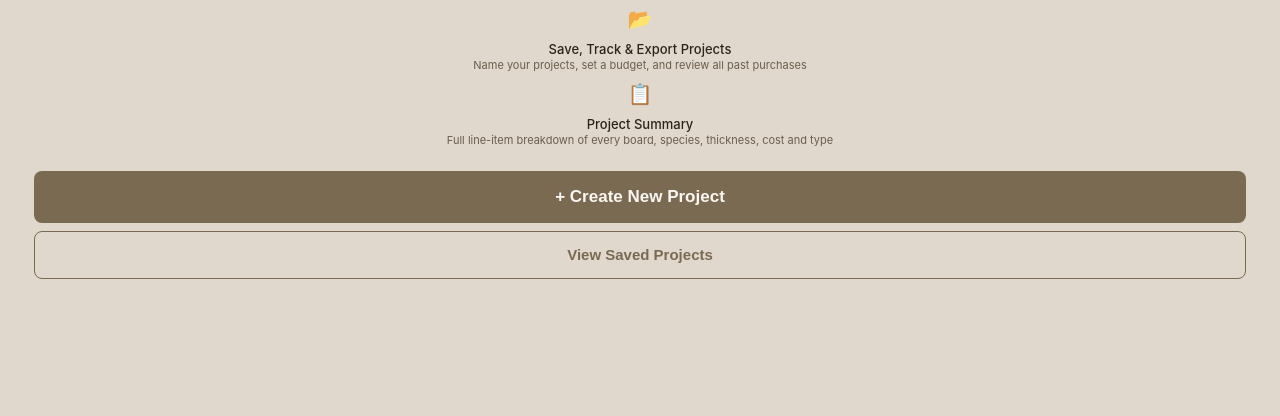
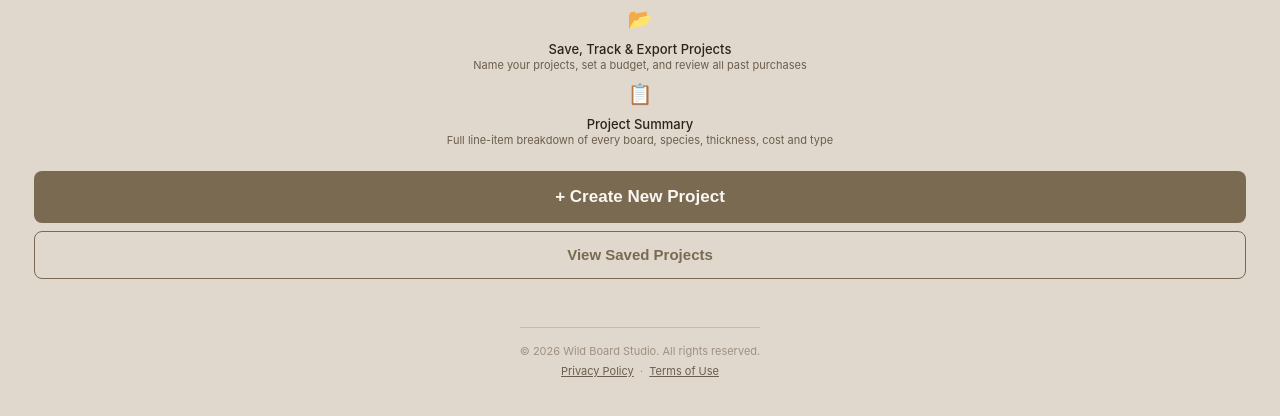
Before and after one commit to wildboardstudio/wild-board-calculator, a plain HTML site: page index.html in a window 1280 px wide. Shown: the part 310-726 px from the top of the page. Drawn offline with nearby package versions, Linux system fonts and the light colour scheme.

Commit message:
Update index.html

```diff
--- a/index.html
+++ b/index.html
@@ -400,6 +400,16 @@
   <div class="landing-cta">
     <button class="btn-create" id="start-btn">+ Create New Project</button>
     <button class="btn-saved" id="landing-saved-link">View Saved Projects</button>
+  </div>
+
+  <!-- Footer -->
+  <div style="margin-top:28px;padding:16px 0 24px;border-top:1px solid var(--border);text-align:center;">
+    <p style="font-size:11px;color:var(--text3);margin-bottom:6px;">&copy; 2026 Wild Board Studio. All rights reserved.</p>
+    <p style="font-size:11px;color:var(--text3);">
+      <a href="https://www.wildboardstudio.com/privacy-policy-calc" target="_blank" style="color:var(--text2);text-decoration:underline;">Privacy Policy</a>
+      &nbsp;&middot;&nbsp;
+      <a href="https://www.wildboardstudio.com/terms-of-use-calc" target="_blank" style="color:var(--text2);text-decoration:underline;">Terms of Use</a>
+    </p>
   </div>
 
 </div>
```
